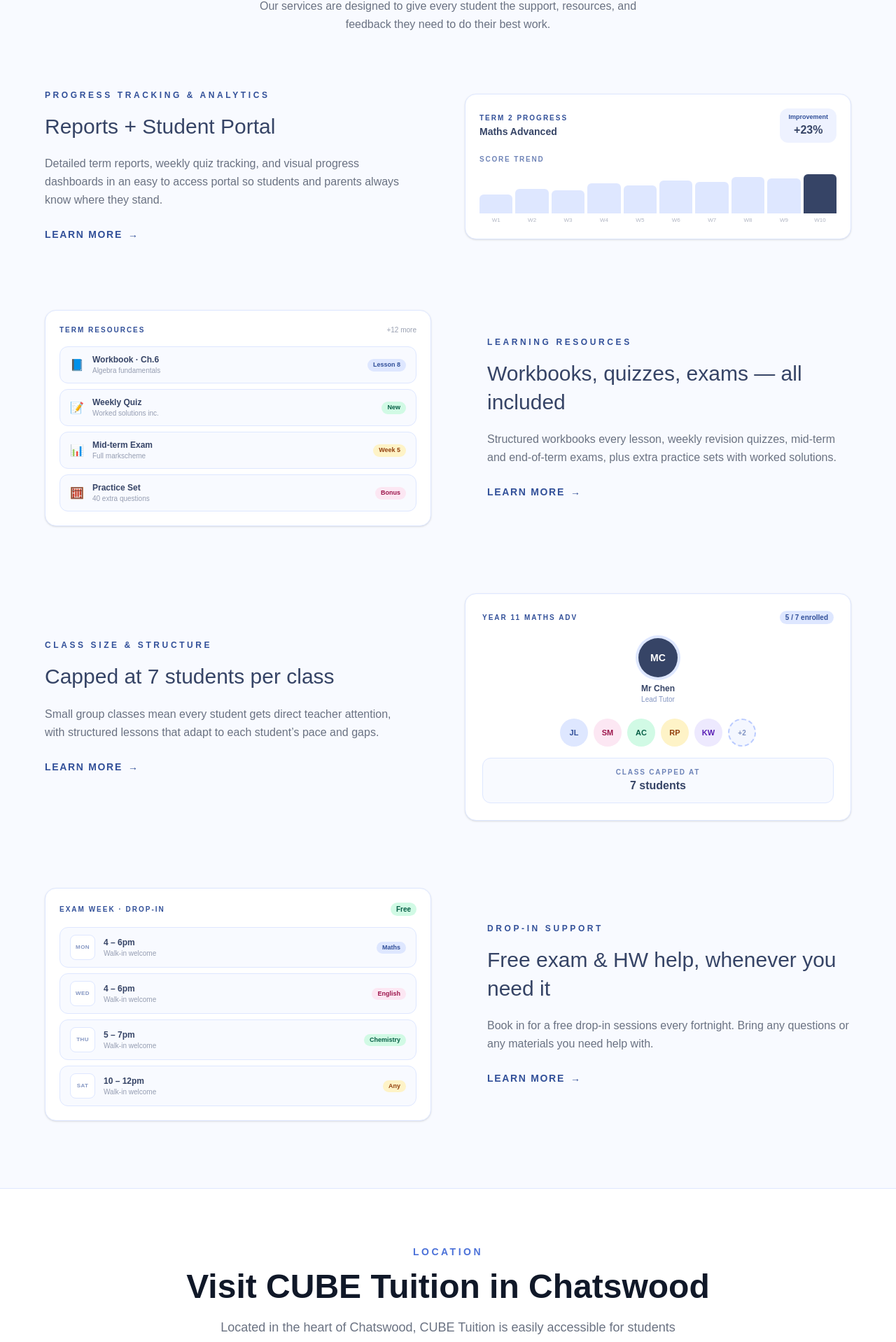
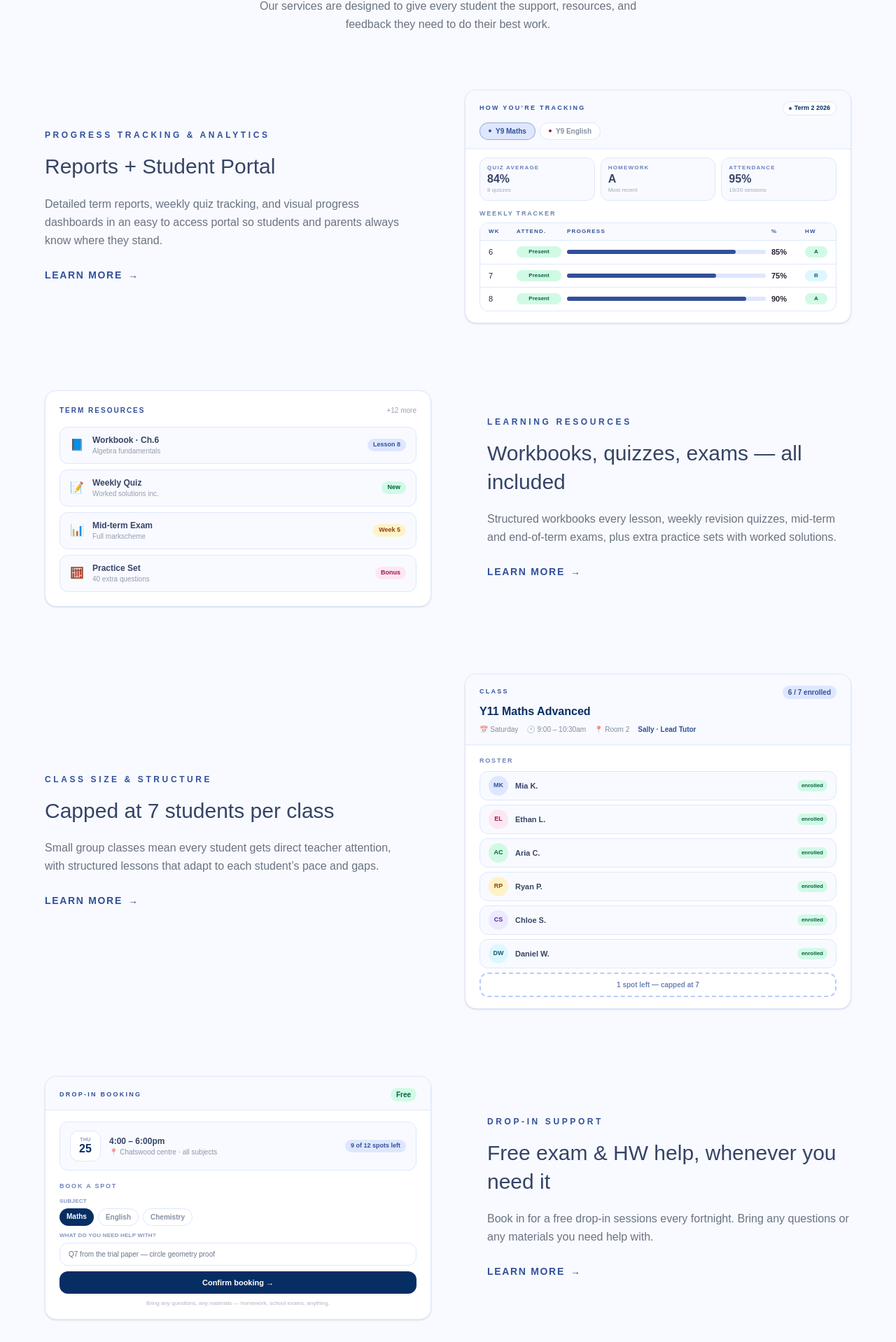
Before and after one commit to cube-tuition/cube-website, a Next.js app: page / in a window 1280 px wide. Shown: the part 1035-2953 px from the top of the page at 70% size. Built offline with nearby package versions, Linux system fonts and the light colour scheme.

Commit message:
Portal-replica differentiator mockups; free-trial form: how-heard channel + referral prompt

```diff
--- a/app/api/free-trial/route.ts
+++ b/app/api/free-trial/route.ts
@@ -8,7 +8,7 @@
 export async function POST(req: Request) {
   const {
     year, subjects, availability,
-    studentFirstName, studentLastName, studentEmail, studentPhone, school, referredBy,
+    studentFirstName, studentLastName, studentEmail, studentPhone, school, referredBy, howHeard,
     parentFirstName, parentLastName, relationship, parentEmail, parentPhone,
     notes,
   } = (await req.json()) as {
@@ -21,6 +21,7 @@
     studentPhone?: string
     school?: string
     referredBy?: string
+    howHeard?: string
     parentFirstName?: string
     parentLastName?: string
     relationship?: string
@@ -37,7 +38,7 @@
       headers: { 'Content-Type': 'application/json' },
       body: JSON.stringify({
         year, subjects, availability,
-        studentFirstName, studentLastName, studentEmail, studentPhone, school, referredBy,
+        studentFirstName, studentLastName, studentEmail, studentPhone, school, referredBy, howHeard,
         parentFirstName, parentLastName, relationship, parentEmail, parentPhone,
         notes,
       }),
@@ -73,6 +74,7 @@
         <p><strong>Year:</strong> ${year ?? 'Not provided'}</p>
         <p><strong>Subjects:</strong> ${(subjects ?? []).join(', ') || 'Not provided'}</p>
         <p><strong>School:</strong> ${school || 'Not provided'}</p>
+        <p><strong>How heard:</strong> ${howHeard || 'Not provided'}</p>
         <p><strong>Referred by:</strong> ${referredBy || 'Not provided'}</p>
 
         <h3>Availability</h3>
--- a/app/free-trial-form/page.tsx
+++ b/app/free-trial-form/page.tsx
@@ -57,6 +57,7 @@
   studentPhone: string
   school: string
   referredBy: string
+  howHeard: string
   parentFirstName: string
   parentLastName: string
   relationship: string
@@ -64,6 +65,19 @@
   parentPhone: string
   notes: string
 }
+
+// Keep in sync with cube-portal/lib/howHeard.js (HOW_HEARD_CHANNELS)
+const HOW_HEARD_OPTIONS = [
+  'Referral (friend / family)',
+  'Google Search',
+  'Google Maps',
+  'Social media',
+  'School word of mouth',
+  'Flyer / local advertising',
+  'Walked past',
+  'Returning family',
+  'Other',
+]
 
 export default function FreeTrialFormPage() {
   const [step, setStep] = useState(0)
@@ -78,6 +92,7 @@
     studentPhone: '',
     school: '',
     referredBy: '',
+    howHeard: '',
     parentFirstName: '',
     parentLastName: '',
     relationship: '',
@@ -425,12 +440,25 @@
                   onChange={e => setForm(f => ({ ...f, school: e.target.value }))}
                   className={inputClass}
                 />
-                <input
-                  placeholder="Referred by (optional)"
-                  value={form.referredBy}
-                  onChange={e => setForm(f => ({ ...f, referredBy: e.target.value }))}
-                  className={inputClass}
-                />
+                <select
+                  value={form.howHeard}
+                  onChange={e => setForm(f => ({ ...f, howHeard: e.target.value }))}
+                  className={`${inputClass} ${form.howHeard ? '' : 'text-[#364466]/40'}`}
+                >
+                  <option value="">How did you hear about us?</option>
+                  {HOW_HEARD_OPTIONS.map(o => <option key={o} value={o}>{o}</option>)}
+                </select>
+                <div>
+                  <input
+                    placeholder={form.howHeard === 'Referral (friend / family)' ? 'Who referred you? (you both get $50 off!)' : 'Referred by (optional)'}
+                    value={form.referredBy}
+                    onChange={e => setForm(f => ({ ...f, referredBy: e.target.value }))}
+                    className={inputClass}
+                  />
+                  {form.howHeard === 'Referral (friend / family)' && !form.referredBy && (
+                    <p className="text-[11px] text-[#364466]/50 mt-1 px-1">Tell us their name so both families receive the $50 referral discount.</p>
+                  )}
+                </div>
               </div>
 
               <div className="flex gap-3">
--- a/components/Differentiators.tsx
+++ b/components/Differentiators.tsx
@@ -2,40 +2,72 @@
 
 // ── Compact mockups ──────────────────────────────────────────────────────────
 
+// Faithful replica of the student portal's Results & Analytics page
+// (course tabs → stat strip → Weekly Tracker table), with sample data.
 function ProgressMockup() {
-  const weeks = [42, 55, 51, 68, 63, 74, 71, 82, 79, 88]
-  const max = 100
-  const h = 64
+  const rows = [
+    { week: 6, att: 'Present', score: '17 / 20', pct: 85, hw: 'A' },
+    { week: 7, att: 'Present', score: '15 / 20', pct: 75, hw: 'B' },
+    { week: 8, att: 'Present', score: '18 / 20', pct: 90, hw: 'A' },
+  ]
+  const hwColor: Record<string, string> = { A: 'bg-[#D1FAE5] text-[#065F46]', B: 'bg-[#DEF7FF] text-[#0E5E74]' }
   return (
-    <div className="bg-white rounded-2xl border border-[#DEE7FF] p-5 shadow-sm w-full">
-      <div className="flex items-center justify-between mb-4">
-        <div>
-          <p className="text-[10px] tracking-[0.2em] uppercase text-[#325099] font-semibold">
-            Term 2 Progress
+    <div className="bg-white rounded-2xl border border-[#DEE7FF] shadow-sm w-full overflow-hidden">
+      {/* Page header */}
+      <div className="px-5 pt-4 pb-3 border-b border-[#DEE7FF] bg-[#F8FAFF]">
+        <div className="flex items-center justify-between">
+          <p className="text-[9px] tracking-[0.25em] uppercase text-[#325099] font-semibold">
+            How you&rsquo;re tracking
           </p>
-          <p className="text-sm font-semibold text-[#364466] mt-0.5">Maths Advanced</p>
+          <span className="inline-flex items-center gap-1 text-[9px] font-semibold text-[#062E63] bg-white border border-[#DEE7FF] px-2 py-0.5 rounded-full">
+            <span className="w-1 h-1 rounded-full bg-[#325099]" /> Term 2 2026
+          </span>
         </div>
-        <div className="bg-[#EEF2FF] rounded-xl px-3 py-1.5 text-center">
-          <p className="text-[9px] text-[#325099] font-semibold">Improvement</p>
-          <p className="text-base font-bold text-[#364466]">+23%</p>
+        {/* Course tabs */}
+        <div className="flex gap-1.5 mt-2.5">
+          <span className="inline-flex items-center gap-1.5 px-3 py-1 rounded-full text-[10px] font-semibold bg-[#DEE7FF] text-[#325099] border border-[#325099]/40">
+            <span className="w-1 h-1 rounded-full bg-[#325099]" /> Y9 Maths
+          </span>
+          <span className="inline-flex items-center gap-1.5 px-3 py-1 rounded-full text-[10px] font-semibold bg-white text-[#364466]/60 border border-[#DEE7FF]">
+            <span className="w-1 h-1 rounded-full bg-[#9D174D]" /> Y9 English
+          </span>
         </div>
       </div>
-      <p className="text-[10px] tracking-[0.18em] uppercase text-[#325099]/70 font-semibold mb-2">
-        Score trend
-      </p>
-      <div className="flex items-end gap-1" style={{ height: h + 14 }}>
-        {weeks.map((v, i) => (
-          <div key={i} className="flex-1 flex flex-col items-center gap-1">
-            <div
-              className="w-full rounded-t-md"
-              style={{
-                height: (v / max) * h,
-                background: i === weeks.length - 1 ? '#364466' : '#DEE7FF',
-              }}
-            />
-            <span className="text-[8px] text-[#364466]/40 font-medium">W{i + 1}</span>
+      {/* Stat strip */}
+      <div className="grid grid-cols-3 gap-2 px-5 py-3">
+        {[
+          ['Quiz average', '84%', '8 quizzes'],
+          ['Homework', 'A', 'Most recent'],
+          ['Attendance', '95%', '19/20 sessions'],
+        ].map(([label, value, sub]) => (
+          <div key={label} className="bg-[#F8FAFF] border border-[#DEE7FF] rounded-xl px-2.5 py-2">
+            <p className="text-[8px] tracking-[0.15em] uppercase text-[#325099]/70 font-semibold">{label}</p>
+            <p className="text-base font-bold text-[#364466] leading-tight">{value}</p>
+            <p className="text-[8px] text-[#364466]/45">{sub}</p>
           </div>
         ))}
+      </div>
+      {/* Weekly tracker table */}
+      <div className="px-5 pb-4">
+        <p className="text-[9px] tracking-[0.2em] uppercase text-[#325099]/70 font-semibold mb-1.5">Weekly Tracker</p>
+        <div className="border border-[#DEE7FF] rounded-xl overflow-hidden">
+          <div className="grid grid-cols-[2rem_4rem_1fr_2.5rem_2rem] gap-2 items-center bg-[#F8FAFF] border-b border-[#DEE7FF] px-3 py-1.5">
+            {['Wk', 'Attend.', 'Progress', '%', 'HW'].map(h => (
+              <span key={h} className="text-[8px] tracking-[0.15em] uppercase font-semibold text-[#325099]">{h}</span>
+            ))}
+          </div>
+          {rows.map(r => (
+            <div key={r.week} className="grid grid-cols-[2rem_4rem_1fr_2.5rem_2rem] gap-2 items-center px-3 py-2 border-b last:border-0 border-[#DEE7FF]">
+              <span className="text-[11px] font-medium text-[#2A2035]">{r.week}</span>
+              <span className="inline-flex justify-center text-[8px] font-semibold px-1.5 py-0.5 rounded-full bg-[#D1FAE5] text-[#065F46]">{r.att}</span>
+              <div className="w-full rounded-full h-1.5 bg-[#DEE7FF]">
+                <div className="h-1.5 rounded-full bg-[#325099]" style={{ width: `${r.pct}%` }} />
+              </div>
+              <span className="text-[11px] font-semibold text-[#2A2035] tabular-nums">{r.pct}%</span>
+              <span className={`inline-flex justify-center text-[8px] font-bold px-1.5 py-0.5 rounded-full ${hwColor[r.hw]}`}>{r.hw}</span>
+            </div>
+          ))}
+        </div>
       </div>
     </div>
   )
@@ -77,96 +109,107 @@
   )
 }
 
+// Faithful replica of the portal's class page (header chips + roster),
+// with sample students. 6 of 7 seats filled.
 function SmallClassesMockup() {
   const students = [
-    { initials: 'JL', color: 'bg-[#DEE7FF] text-[#325099]' },
-    { initials: 'SM', color: 'bg-[#FCE7F3] text-[#9D174D]' },
-    { initials: 'AC', color: 'bg-[#D1FAE5] text-[#065F46]' },
-    { initials: 'RP', color: 'bg-[#FEF3C7] text-[#92400E]' },
-    { initials: 'KW', color: 'bg-[#EDE9FE] text-[#5B21B6]' },
+    { name: 'Mia K.',    initials: 'MK', color: 'bg-[#DEE7FF] text-[#325099]' },
+    { name: 'Ethan L.',  initials: 'EL', color: 'bg-[#FCE7F3] text-[#9D174D]' },
+    { name: 'Aria C.',   initials: 'AC', color: 'bg-[#D1FAE5] text-[#065F46]' },
+    { name: 'Ryan P.',   initials: 'RP', color: 'bg-[#FEF3C7] text-[#92400E]' },
+    { name: 'Chloe S.',  initials: 'CS', color: 'bg-[#EDE9FE] text-[#5B21B6]' },
+    { name: 'Daniel W.', initials: 'DW', color: 'bg-[#DEF7FF] text-[#0E5E74]' },
   ]
   return (
-    <div className="bg-white rounded-2xl border border-[#DEE7FF] p-6 shadow-sm w-full">
-      <div className="flex items-center justify-between mb-5">
-        <p className="text-[10px] tracking-[0.2em] uppercase text-[#325099] font-semibold">
-          Year 11 Maths Adv
-        </p>
+    <div className="bg-white rounded-2xl border border-[#DEE7FF] shadow-sm w-full overflow-hidden">
+      {/* Class header — mirrors the portal class page */}
+      <div className="px-5 pt-4 pb-3.5 border-b border-[#DEE7FF] bg-[#F8FAFF]">
+        <div className="flex items-center justify-between mb-1.5">
+          <p className="text-[9px] tracking-[0.25em] uppercase text-[#325099] font-semibold">Class</p>
           <span className="text-[10px] font-semibold px-2 py-0.5 rounded-full bg-[#DEE7FF] text-[#325099]">
-          5 / 7 enrolled
+            6 / 7 enrolled
           </span>
         </div>
-
-      {/* Teacher */}
-      <div className="flex flex-col items-center mb-5">
-        <div className="w-14 h-14 rounded-full bg-[#364466] flex items-center justify-center text-white text-sm font-bold mb-2 ring-4 ring-[#DEE7FF]">
-          MC
+        <p className="text-base font-bold text-[#062E63]">Y11 Maths Advanced</p>
+        <div className="flex flex-wrap gap-x-3 gap-y-1 mt-1.5 text-[10px] text-[#364466]/60">
+          <span>📅 Saturday</span>
+          <span>🕐 9:00 – 10:30am</span>
+          <span>📍 Room 2</span>
+          <span className="font-semibold text-[#325099]">Sally · Lead Tutor</span>
         </div>
-        <p className="text-xs font-semibold text-[#364466]">Mr Chen</p>
-        <p className="text-[10px] text-[#325099]/60">Lead Tutor</p>
       </div>
-
-      {/* Students */}
-      <div className="flex justify-center gap-2 flex-wrap mb-4">
-        {students.map((s, i) => (
-          <div
-            key={i}
-            className={`w-10 h-10 rounded-full ${s.color} flex items-center justify-center text-[11px] font-semibold`}
-          >
+      {/* Roster */}
+      <div className="px-5 py-4">
+        <p className="text-[9px] tracking-[0.2em] uppercase text-[#325099]/70 font-semibold mb-2">Roster</p>
+        <div className="space-y-1.5">
+          {students.map(s => (
+            <div key={s.initials} className="flex items-center gap-2.5 bg-[#F8FAFF] border border-[#DEE7FF] rounded-xl px-3 py-1.5">
+              <span className={`w-7 h-7 rounded-full ${s.color} flex items-center justify-center text-[9px] font-bold shrink-0`}>
                 {s.initials}
+              </span>
+              <span className="text-[11px] font-semibold text-[#364466]">{s.name}</span>
+              <span className="ml-auto text-[8px] font-semibold px-1.5 py-0.5 rounded-full bg-[#D1FAE5] text-[#065F46]">enrolled</span>
             </div>
           ))}
-        <div className="w-10 h-10 rounded-full bg-[#F4F7FF] border-2 border-dashed border-[#BACBFF] flex items-center justify-center text-[10px] text-[#325099]/60 font-semibold">
-          +2
+          <div className="flex items-center justify-center gap-2 border-2 border-dashed border-[#BACBFF] rounded-xl px-3 py-2">
+            <span className="text-[10px] font-semibold text-[#325099]/70">1 spot left — capped at 7</span>
           </div>
         </div>
-
-      <div className="bg-[#F8FAFF] rounded-xl border border-[#DEE7FF] p-3 text-center">
-        <p className="text-[10px] tracking-[0.18em] uppercase text-[#325099]/70 font-semibold">
-          Class capped at
-        </p>
-        <p className="text-base font-bold text-[#364466]">7 students</p>
       </div>
     </div>
   )
 }
 
+// Faithful replica of the student drop-in booking page: session tile with
+// live capacity + the book-a-spot form (subject + question).
 function ExamHelpMockup() {
-  const slots = [
-    { day: 'Mon', time: '4 – 6pm', subject: 'Maths',     color: 'bg-[#DEE7FF] text-[#325099]' },
-    { day: 'Wed', time: '4 – 6pm', subject: 'English',   color: 'bg-[#FCE7F3] text-[#9D174D]' },
-    { day: 'Thu', time: '5 – 7pm', subject: 'Chemistry', color: 'bg-[#D1FAE5] text-[#065F46]' },
-    { day: 'Sat', time: '10 – 12pm', subject: 'Any',     color: 'bg-[#FEF3C7] text-[#92400E]' },
-  ]
   return (
-    <div className="bg-white rounded-2xl border border-[#DEE7FF] p-5 shadow-sm w-full">
-      <div className="flex items-center justify-between mb-4">
-        <p className="text-[10px] tracking-[0.2em] uppercase text-[#325099] font-semibold">
-          Exam Week · Drop-in
-        </p>
-        <span className="text-[10px] font-semibold px-2 py-0.5 rounded-full bg-[#D1FAE5] text-[#065F46]">
-          Free
+    <div className="bg-white rounded-2xl border border-[#DEE7FF] shadow-sm w-full overflow-hidden">
+      <div className="px-5 pt-4 pb-3 border-b border-[#DEE7FF] bg-[#F8FAFF] flex items-center justify-between">
+        <p className="text-[9px] tracking-[0.25em] uppercase text-[#325099] font-semibold">Drop-in Booking</p>
+        <span className="text-[10px] font-semibold px-2 py-0.5 rounded-full bg-[#D1FAE5] text-[#065F46]">Free</span>
+      </div>
+
+      {/* Session tile */}
+      <div className="px-5 pt-4">
+        <div className="flex items-center gap-3 border border-[#DEE7FF] rounded-xl px-3.5 py-3 bg-[#F8FAFF]">
+          <div className="w-11 h-11 rounded-xl bg-white border border-[#DEE7FF] flex flex-col items-center justify-center shrink-0">
+            <span className="text-[7px] tracking-wider uppercase text-[#325099]/60 font-semibold leading-none">Thu</span>
+            <span className="text-base font-bold text-[#062E63] leading-tight">25</span>
+          </div>
+          <div className="flex-1 min-w-0">
+            <p className="text-xs font-bold text-[#364466]">4:00 – 6:00pm</p>
+            <p className="text-[10px] text-[#364466]/55">📍 Chatswood centre · all subjects</p>
+          </div>
+          <span className="text-[9px] font-semibold px-2 py-0.5 rounded-full bg-[#DEE7FF] text-[#325099] shrink-0">
+            9 of 12 spots left
           </span>
         </div>
+      </div>
+
+      {/* Booking form */}
+      <div className="px-5 py-4">
+        <p className="text-[9px] tracking-[0.2em] uppercase text-[#325099]/70 font-semibold mb-2">Book a spot</p>
         <div className="space-y-2">
-        {slots.map((s) => (
-          <div
-            key={s.day}
-            className="flex items-center gap-3 bg-[#F8FAFF] rounded-xl px-3.5 py-2.5 border border-[#DEE7FF]"
-          >
-            <div className="w-9 h-9 rounded-lg bg-white border border-[#DEE7FF] flex flex-col items-center justify-center">
-              <span className="text-[8px] tracking-wider uppercase text-[#325099]/60 font-semibold leading-none">
-                {s.day}
-              </span>
+          <div>
+            <p className="text-[8px] font-semibold text-[#325099]/60 uppercase tracking-wide mb-1">Subject</p>
+            <div className="flex gap-1.5">
+              <span className="text-[10px] font-semibold px-2.5 py-1 rounded-full bg-[#062E63] text-white">Maths</span>
+              <span className="text-[10px] font-semibold px-2.5 py-1 rounded-full bg-white border border-[#DEE7FF] text-[#364466]/60">English</span>
+              <span className="text-[10px] font-semibold px-2.5 py-1 rounded-full bg-white border border-[#DEE7FF] text-[#364466]/60">Chemistry</span>
             </div>
-            <div className="flex-1 min-w-0">
-              <p className="text-xs font-semibold text-[#364466]">{s.time}</p>
-              <p className="text-[10px] text-[#364466]/50">Walk-in welcome</p>
           </div>
-            <span className={`text-[9px] font-semibold px-2 py-0.5 rounded-full ${s.color}`}>
-              {s.subject}
-            </span>
+          <div>
+            <p className="text-[8px] font-semibold text-[#325099]/60 uppercase tracking-wide mb-1">What do you need help with?</p>
+            <div className="border border-[#DEE7FF] rounded-xl px-3 py-2 bg-white">
+              <p className="text-[10px] text-[#364466]/75">Q7 from the trial paper — circle geometry proof</p>
             </div>
-        ))}
+          </div>
+          <div className="rounded-xl bg-[#062E63] text-white text-center py-2 text-[11px] font-semibold">
+            Confirm booking →
+          </div>
+          <p className="text-[8px] text-[#364466]/40 text-center">Bring any questions, any materials — homework, school exams, anything.</p>
+        </div>
       </div>
     </div>
   )
```
Lines whose indentation alone changed are shown as unchanged.
